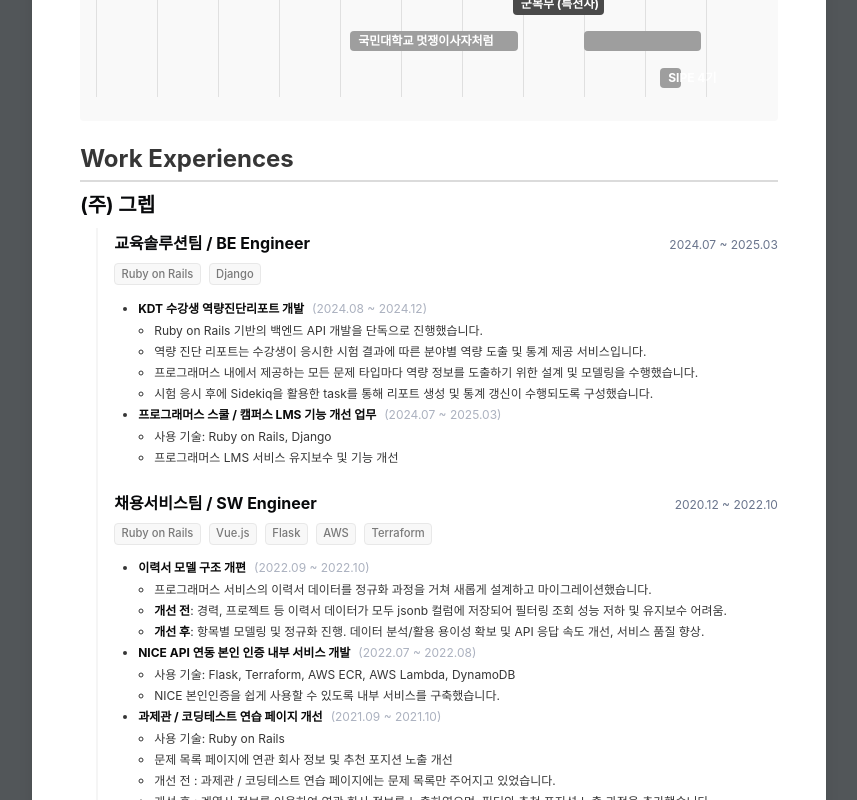
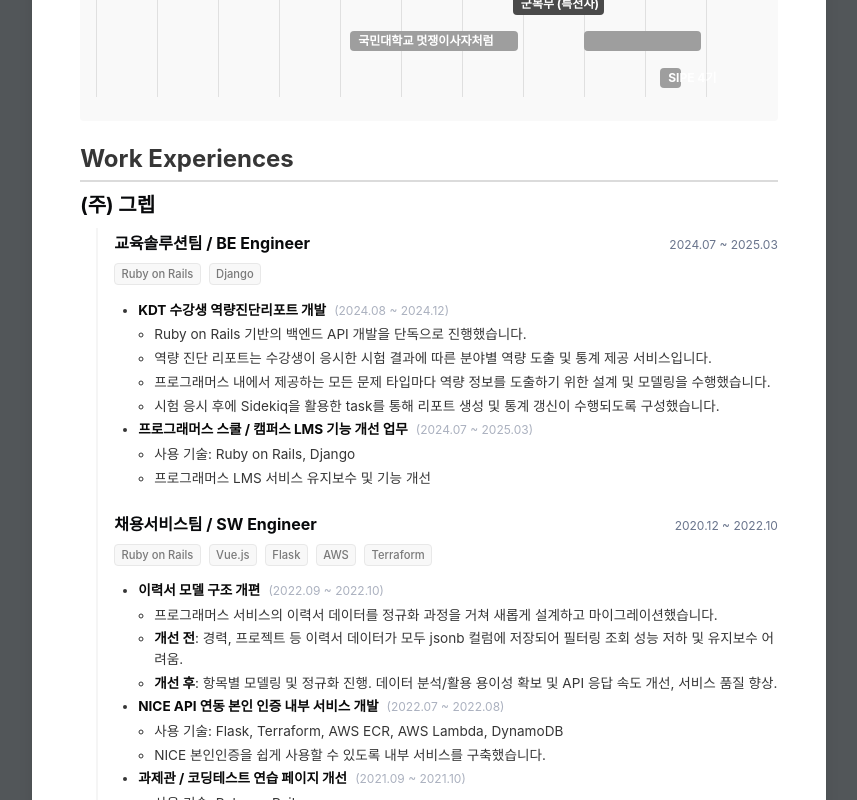
Before and after one commit to shinkeonkim/my-resume, a Vue app: page / in a window 1280 px wide. Shown: the part 699-1499 px from the top of the page, without its empty margins (211-1068 px from the left). Built offline with nearby package versions, Linux system fonts and the light colour scheme; a web font is replaced by a local one.

Commit message:
fix: 글씨체 크기 조정

```diff
--- a/src/assets/main.css
+++ b/src/assets/main.css
@@ -5,6 +5,7 @@
   --a4-width: 210mm;
   --a4-min-height: 297mm;
   --bulma-text-strong: #0a0a0a; /* Force strong text to be black/very dark */
+  --bulma-size-small: 0.85rem;
 }
 
 body {
--- a/src/components/ResumeSectionLayout.vue
+++ b/src/components/ResumeSectionLayout.vue
@@ -9,7 +9,7 @@ defineProps<{
     <h2 class="section-title title is-4 has-text-weight-bold mb-3">
       <span class="title-text">{{ title }}</span>
     </h2>
-    <div class="section-content">
+    <div class="section-content is-small">
       <slot></slot>
     </div>
   </section>
```
